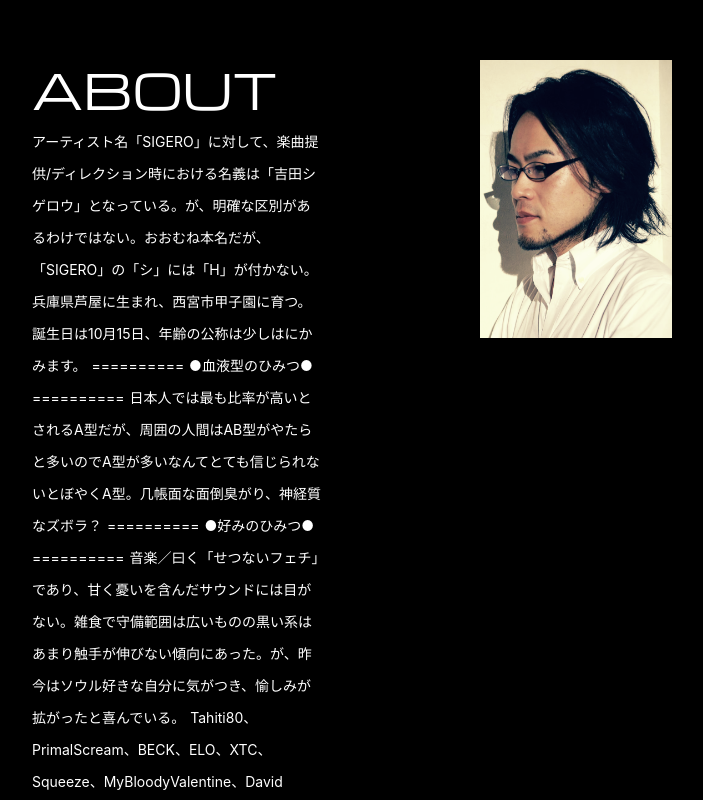
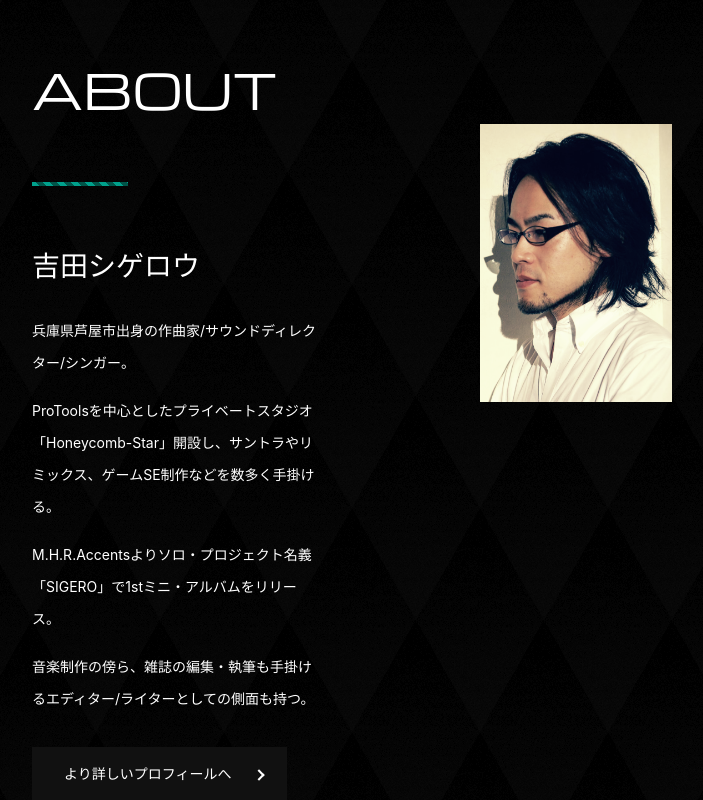
Before and after one commit to whitia/honeycomb-star, a Nuxt app: page / in a window 1280 px wide. Shown: the part 1060-1860 px from the top of the page, without its empty margins (288-991 px from the left). Built offline with nearby package versions, Linux system fonts and the light colour scheme.

Commit message:
modify layout

```diff
--- a/assets/stylesheets/about.scss
+++ b/assets/stylesheets/about.scss
@@ -1,3 +1,6 @@
+$base: #00a18c;
+$d-base: darken($base, 15%);
+
 .content-wrap {
   min-width: 100%;
   min-height: 100vh;
@@ -8,17 +11,51 @@
   position: relative;
   background-image: url('/images/profile.png');
   background-repeat: no-repeat;
-  background-position: right top;
+  background-position: right top 64px;
   background-size: 30%;
   padding-right: 350px;
+  font-size: 14px;
+
+  .line {
+    margin: 64px 0;
+    width: 96px;
+    height: 4px;
+    background: repeating-linear-gradient(45deg, $base, $base 5px, $d-base 5px, $d-base 10px);
+  }
 
   h2 {
     font-family: 'Michroma', sans-serif;
     font-size: 48px;
   }
 
+  h3 {
+    margin-bottom: 32px;
+  }
+
   p {
-    font-size: 14px;
     line-height: 32px;
   }
+
+  .button {
+    position: relative;
+    display: inline-block;
+    margin: 16px 0;
+    padding: 16px 56px 16px 32px;
+    background: #111;
+  }
+  .button::after {
+    content: '';
+    position: absolute;
+    top: 24px;
+    right: 24px;
+    width: 8px;
+    height: 8px;
+    border-top: 2px solid #fff;
+    border-right: 2px solid #fff;
+    transform: rotate(45deg);
+    transition: .5s;
+  }
+  .button:hover::after {
+    right: 20px;
+  }
 }
--- a/assets/stylesheets/common.scss
+++ b/assets/stylesheets/common.scss
@@ -3,6 +3,7 @@ $base: #00a18c;
 body {
   color: #fff;
   background-color: #000;
+  background-image: url('/images/bg-texture.png');
 }
 
 a {
@@ -12,4 +13,6 @@ a {
 }
 a:hover {
   opacity: 0.6;
+  color: #fff;
+  text-decoration: none;
 }
--- a/components/About.vue
+++ b/components/About.vue
@@ -3,19 +3,13 @@
     <div class="content-wrap">
       <div class="content">
         <h2>ABOUT</h2>
-        <p>
-          アーティスト名「SIGERO」に対して、楽曲提供/ディレクション時における名義は「吉田シゲロウ」となっている。が、明確な区別があるわけではない。おおむね本名だが、「SIGERO」の「シ」には「H」が付かない。
-          兵庫県芦屋に生まれ、西宮市甲子園に育つ。誕生日は10月15日、年齢の公称は少しはにかみます。
-========== ●血液型のひみつ● ==========
-
-日本人では最も比率が高いとされるA型だが、周囲の人間はAB型がやたらと多いのでA型が多いなんてとても信じられないとぼやくA型。几帳面な面倒臭がり、神経質なズボラ？
-
-========== ●好みのひみつ● ==========
-
-音楽／曰く「せつないフェチ」であり、甘く憂いを含んだサウンドには目がない。雑食で守備範囲は広いものの黒い系はあまり触手が伸びない傾向にあった。が、昨今はソウル好きな自分に気がつき、愉しみが拡がったと喜んでいる。
-
-Tahiti80、PrimalScream、BECK、ELO、XTC、Squeeze、MyBloodyValentine、David Bowie、SoulWax、 TheStoneRoses、TheMusic、SigueSigueSputnik、ChemicalBrothers、Radiohead、DefSchool、
-        </p>
+        <div class="line"></div>
+        <h3>吉田シゲロウ</h3>
+        <p>兵庫県芦屋市出身の作曲家/サウンドディレクター/シンガー。</p>
+        <p>ProToolsを中心としたプライベートスタジオ「Honeycomb-Star」開設し、サントラやリミックス、ゲームSE制作などを数多く手掛ける。</p>
+        <p>M.H.R.Accentsよりソロ・プロジェクト名義「SIGERO」で1stミニ・アルバムをリリース。</p>
+        <p>音楽制作の傍ら、雑誌の編集・執筆も手掛けるエディター/ライターとしての側面も持つ。</p>
+        <nuxt-link to="/" class="button">より詳しいプロフィールへ</nuxt-link>
       </div>
     </div>
   </div>
```
Also changed, not shown: static/images/star.png.
